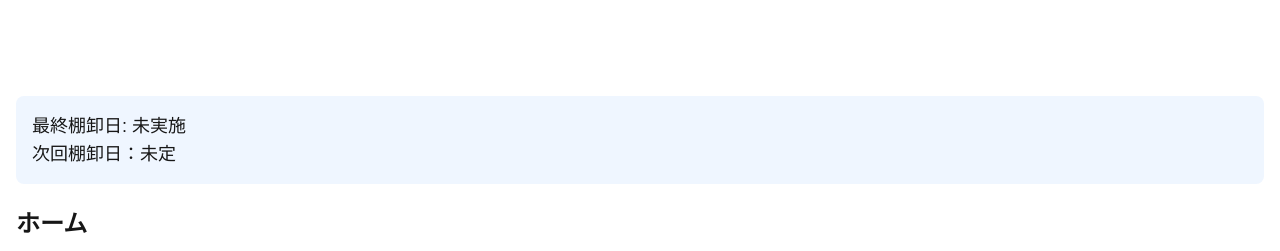
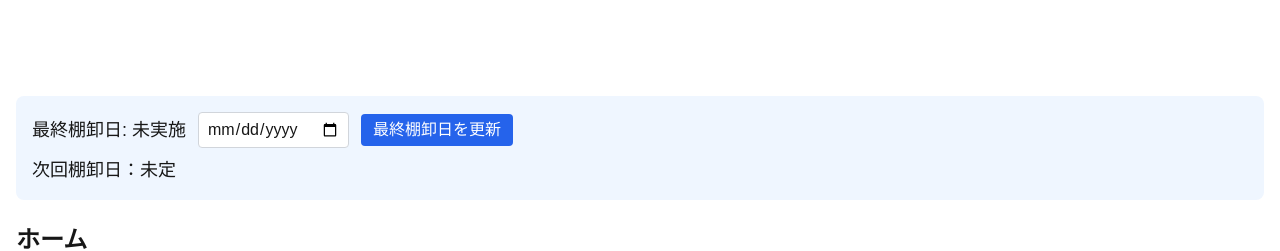
Before and after one commit to oshimmmm/reagent-app-next-local, a Next.js app: page /home in a window 1280 px wide. Shown: the top 251 px of the page. Built offline with nearby package versions, Linux system fonts and the light colour scheme; no server answers; the database is empty.

Commit message:
最終棚卸日を自分で入れられるようにした

```diff
--- a/app/api/inventory/route.ts
+++ b/app/api/inventory/route.ts
@@ -2,10 +2,12 @@
 import { NextResponse } from "next/server";
 import { prisma } from "@/app/libs/prisma";
 
+const INVENTORY_DATE_ACTION = "inventory_date";
+
 export async function GET() {
-  // 履歴テーブルから最新の「update」アクションを取得
+  // ユーザーが手動で設定した最終棚卸日を取得
   const latest = await prisma.history.findFirst({
-    where: { actionType: "inventory" },
+    where: { actionType: INVENTORY_DATE_ACTION },
     orderBy: { date: "desc" },
   });
   if (!latest) {
@@ -16,7 +18,7 @@ export async function GET() {
   }
 
   const last = latest.date;
-  // 次回棚卸日を「最後の棚卸日 + 1か月」として計算
+  // 次回棚卸日を「最後の棚卸日 + 3か月」として計算
   const next = new Date(last);
   next.setMonth(next.getMonth() + 3);
 
@@ -26,3 +28,46 @@ export async function GET() {
     nextInventoryDate: toYMD(next),
   });
 }
+
+export async function POST(request: Request) {
+  try {
+    const { date } = await request.json();
+    if (!date || typeof date !== "string") {
+      return NextResponse.json(
+        { error: "日付が指定されていません" },
+        { status: 400 }
+      );
+    }
+
+    const parsed = new Date(date);
+    if (isNaN(parsed.getTime())) {
+      return NextResponse.json(
+        { error: "日付の形式が不正です" },
+        { status: 400 }
+      );
+    }
+
+    await prisma.history.create({
+      data: {
+        actionType: INVENTORY_DATE_ACTION,
+        date: parsed,
+        productNumber: "",
+        lotNumber: "",
+      },
+    });
+
+    const next = new Date(parsed);
+    next.setMonth(next.getMonth() + 3);
+    const toYMD = (d: Date) => d.toISOString().split("T")[0];
+    return NextResponse.json({
+      lastInventoryDate: toYMD(parsed),
+      nextInventoryDate: toYMD(next),
+    });
+  } catch (error) {
+    console.error("POST /api/inventory error:", error);
+    return NextResponse.json(
+      { error: "最終棚卸日の保存に失敗しました" },
+      { status: 500 }
+    );
+  }
+}
--- a/app/home/page.tsx
+++ b/app/home/page.tsx
@@ -132,6 +132,8 @@ export default function HomePage() {
     lastInventoryDate: null,
     nextInventoryDate: null,
   });
+  const [selectedInventoryDate, setSelectedInventoryDate] = useState<string>("");
+  const [savingInventoryDate, setSavingInventoryDate] = useState<boolean>(false);
 
   // =========================
   // 1) DBからreagentsを取得
@@ -201,9 +203,41 @@ export default function HomePage() {
       .then((res) => res.json())
       .then((info: InventoryInfo) => {
         setInventoryInfo(info);
+        if (info.lastInventoryDate) {
+          setSelectedInventoryDate(info.lastInventoryDate);
+        }
       })
       .catch((error) => console.error("Failed to fetch inventory info:", error));
   }, []);
+
+  const handleSaveInventoryDate = async () => {
+    if (!selectedInventoryDate) {
+      alert("日付を選択してください");
+      return;
+    }
+    setSavingInventoryDate(true);
+    try {
+      const res = await fetch("/api/inventory", {
+        method: "POST",
+        headers: { "Content-Type": "application/json" },
+        body: JSON.stringify({ date: selectedInventoryDate }),
+      });
+      if (!res.ok) {
+        const err = await res.json().catch(() => ({}));
+        throw new Error(err.error || "最終棚卸日の保存に失敗しました");
+      }
+      const info: InventoryInfo = await res.json();
+      setInventoryInfo(info);
+      if (info.lastInventoryDate) {
+        setSelectedInventoryDate(info.lastInventoryDate);
+      }
+    } catch (error: unknown) {
+      console.error(error);
+      alert(error instanceof Error ? error.message : "予期せぬエラーが発生しました");
+    } finally {
+      setSavingInventoryDate(false);
+    }
+  };
 
 
   // =========================
@@ -278,10 +312,26 @@ export default function HomePage() {
   return (
     <div className="container mx-auto px-4 py-8">
       <div className="mb-6 p-4 bg-blue-50 rounded-lg">
-        <p className="text-lg">
-          最終棚卸日: {inventoryInfo.lastInventoryDate || "未実施"}
-        </p>
-        <p className="text-lg">
+        <div className="flex flex-wrap items-center gap-3">
+          <p className="text-lg">
+            最終棚卸日: {inventoryInfo.lastInventoryDate || "未実施"}
+          </p>
+          <input
+            type="date"
+            value={selectedInventoryDate}
+            onChange={(e) => setSelectedInventoryDate(e.target.value)}
+            className="border border-gray-300 rounded px-2 py-1"
+          />
+          <button
+            type="button"
+            onClick={handleSaveInventoryDate}
+            disabled={savingInventoryDate}
+            className="bg-blue-600 text-white px-3 py-1 rounded hover:bg-blue-700 disabled:opacity-50 transition-colors"
+          >
+            {savingInventoryDate ? "保存中..." : "最終棚卸日を更新"}
+          </button>
+        </div>
+        <p className="text-lg mt-2">
           次回棚卸日：{
             inventoryInfo.nextInventoryDate
               ? getLastFridayOfMonth(inventoryInfo.nextInventoryDate)
--- a/app/manage/page.tsx
+++ b/app/manage/page.tsx
@@ -157,7 +157,7 @@ export default function ManagePage() {
         棚卸時の月末残量の修正のみ行う<br />
         ☆在庫数の修正はここで行わない☆<br />
         在庫数がおかしいと思ったら、入庫もしくは出庫処理で帳尻を合わせてください。<br />
-        このページで更新ボタンを押した日付が、棚卸実施日になります。
+        ※最終棚卸日はホーム画面で手動で設定してください。
       </p>
       <div className="grid grid-cols-1 md:grid-cols-2 gap-8">
         {/* 試薬一覧 */}
```
